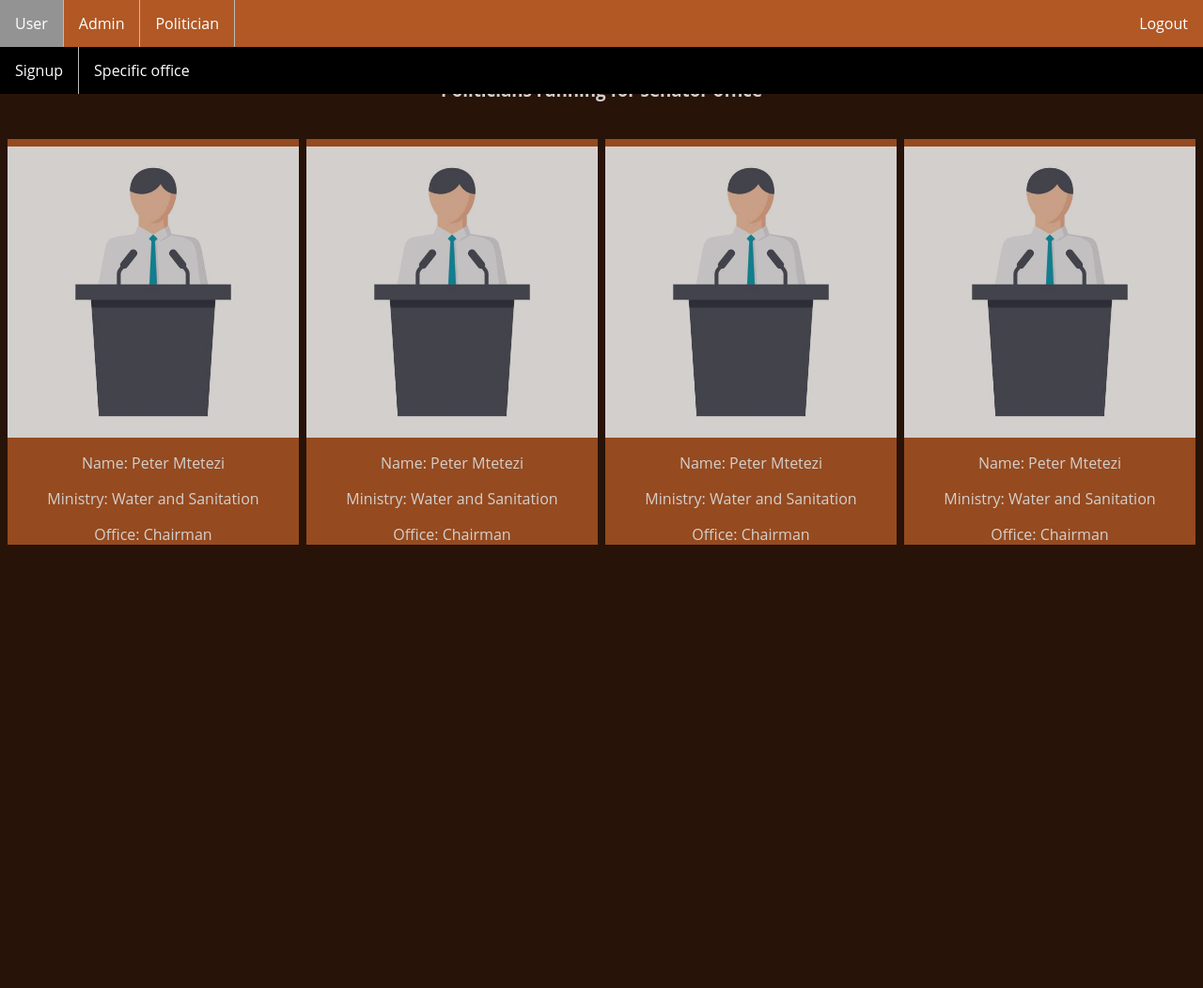
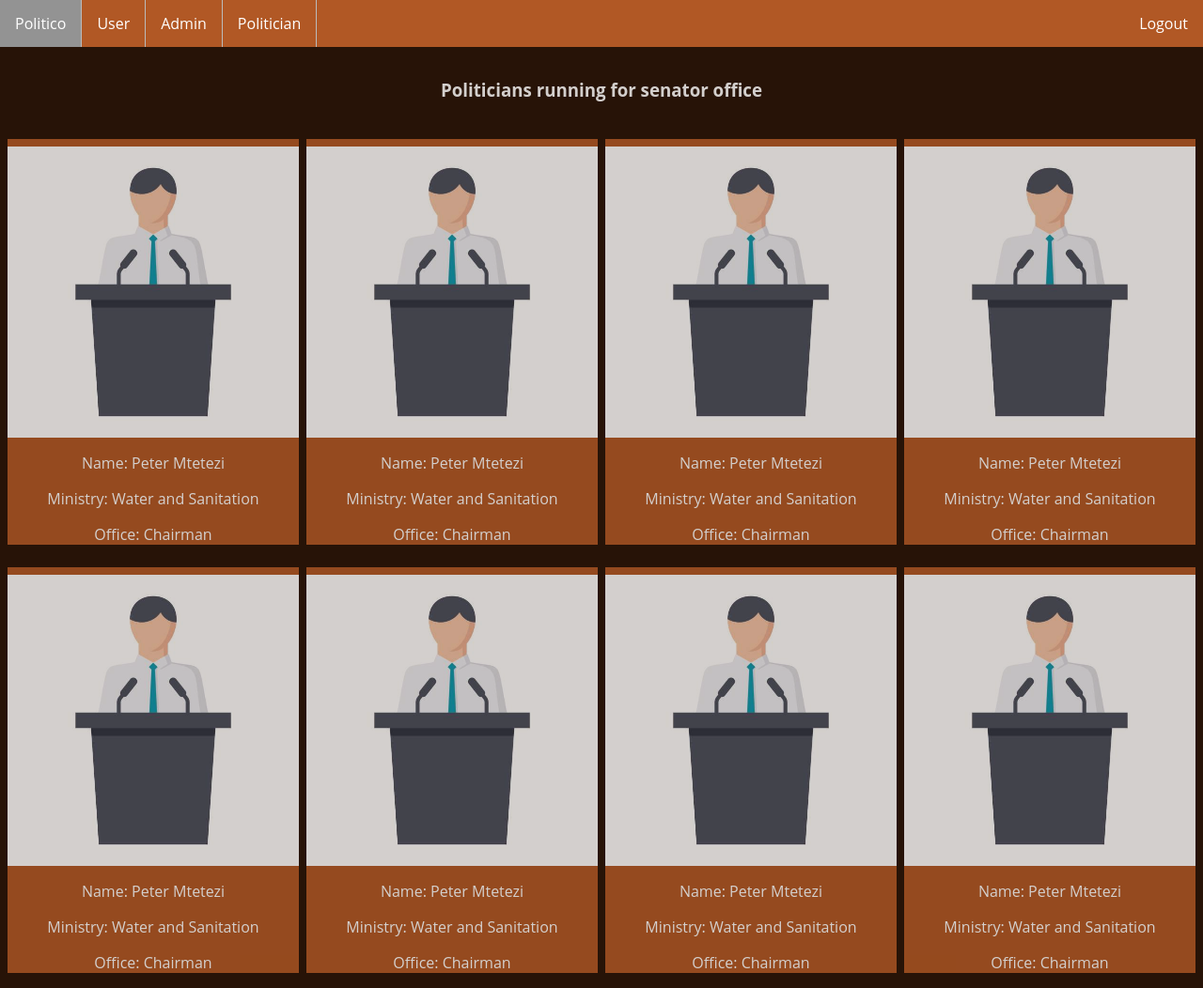
Before and after one commit to oscarpson/Politico-Challenge, a plain HTML site: page UI/specificoffice.html in a window 1280 px wide. Shown: the whole page at 94% size. Before the commit the page ends 800 px from the top, so only its background shows below. Drawn offline with Linux system fonts and the light colour scheme.

Commit message:
fixed missing links in pages

```diff
--- a/UI/specificoffice.html
+++ b/UI/specificoffice.html
@@ -5,10 +5,12 @@
 </head>
 <body>
 <ul>
+ <li><a class="active" >Politico</a>
   <li><a class="active" href="#user">User</a>
    <ul class="dropdown">
       <li><a href="signup.html">Signup</a></li>
       <li><a href="specificoffice.html">Specific office</a></li>
+       <li><a href="viewparties.html">view parties</a></li>
     </ul>
   </li>
   <li><a href="#admin">Admin</a>
@@ -18,7 +20,12 @@
 
     </ul>
   </li>
-  <li><a href="#politician">Politician</a></li>
+  <li><a href="#politician">Politician</a>
+  <ul class="dropdown">
+      <li><a href="politicianInterest.html">Politician Office</a></li>
+
+    </ul>
+  </li>
   <li style="float:right"><a href="#logout">Logout</a></li>
 </ul>
 <div class="blockH4"><h3>Politicians running for senator office</h4></div>
@@ -57,6 +64,40 @@
     </div>
 
 </div>
+   <div class="prow">
+    <div class="pcolumn">
+        <div class="poldiv">
+            <img src="images/asp.jpg" style="width:100%">
+            <p>Name: Peter Mtetezi</p>
+            <p>Ministry: Water and Sanitation</p>
+            <p>Office: Chairman</p>
+        </div>
+    </div>
+    <div class="pcolumn">
+        <div class="poldiv">
+            <img src="images/asp.jpg" style="width:100%">
+            <p>Name: Peter Mtetezi</p>
+            <p>Ministry: Water and Sanitation</p>
+            <p>Office: Chairman</p>
+        </div>
+    </div>
+    <div class="pcolumn">
+        <div class="poldiv">
+            <img src="images/asp.jpg" style="width:100%">
+            <p>Name: Peter Mtetezi</p>
+            <p>Ministry: Water and Sanitation</p>
+            <p>Office: Chairman</p>
+        </div>
+    </div>
+    <div class="pcolumn">
+        <div class="poldiv">
+            <img src="images/asp.jpg" style="width:100%">
+            <p>Name: Peter Mtetezi</p>
+            <p>Ministry: Water and Sanitation</p>
+            <p>Office: Chairman</p>
+        </div>
+    </div>
 
+</div>
 </body>
 </html>
```
Also changed, not shown: UI/createOffice.html (+8 -1 lines), UI/createParty.html (+8 -1 lines), UI/index.html (+13 -9 lines), UI/politicianInterest.html (+8 -1 lines), UI/psdrecovery.html (+8 -2 lines), UI/signin.html (+10 -6 lines), UI/signup.html (+8 -6 lines), UI/viewparties.html (+9 -1 lines).
